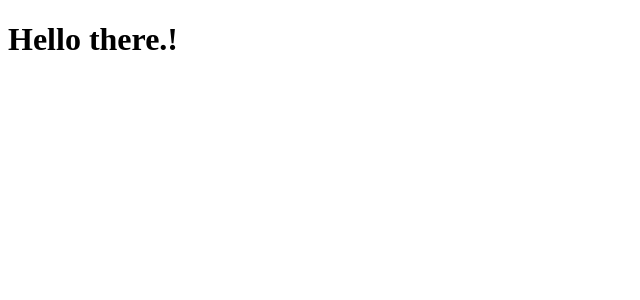
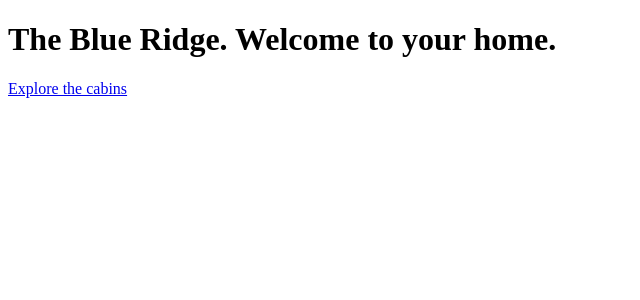
Before and after one commit to arafatah/the-wild-oasis-website, a Next.js app: page / in a window 1280 px wide. Shown: the top 300 px of the page, without its empty margins (0-640 px from the left). Built offline with nearby package versions, Linux system fonts and the light colour scheme.

Commit message:
Update page component to display a welcome message and link to cabins

```diff
--- a/app/page.js
+++ b/app/page.js
@@ -1,8 +1,11 @@
+import Link from "next/link";
 
 export default function Page() {
   return (
-   <h1>
-    Hello there.!
-   </h1>
+    <div>
+      <h1>The Blue Ridge. Welcome to your home.</h1>
+
+      <Link href='/cabins'>Explore the cabins</Link>
+    </div>
   );
 }
```
